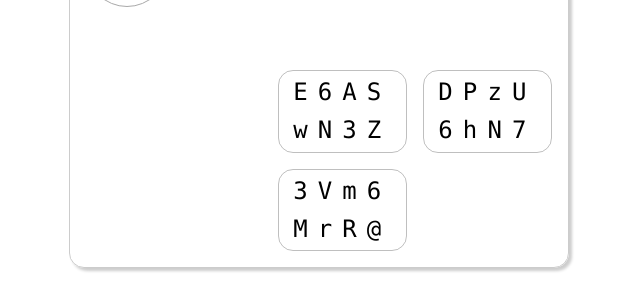
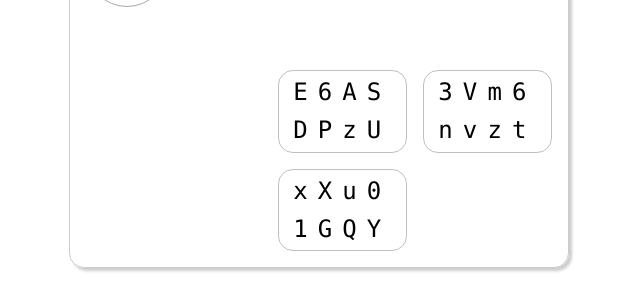
Before and after one commit to aokihu/password-card, a Next.js app: page / in a window 1280 px wide. Shown: the part 312-613 px from the top of the page, without its empty margins (321-961 px from the left). Built offline with nearby package versions, Linux system fonts and the light colour scheme.

Commit message:
使用client组件代替原来的server组件

```diff
--- /dev/null
+++ b/app/PasswordZone.tsx
@@ -0,0 +1,15 @@
+'use client';
+
+import {  customAlphabet } from "nanoid";
+import { FC } from "react";
+
+const nanoid =  customAlphabet('0123456789qwertyuiopasdfghjklzxcvbnmQWERTYUIOPASDFGHJKLZXCVBNM@#_')
+
+export default function PasswordZone() {
+  return (
+    <div className="password-card__zone">
+      <div>{nanoid(4)}</div>
+      <div>{nanoid(4)}</div>
+    </div>
+  );
+};
--- a/app/page.tsx
+++ b/app/page.tsx
@@ -1,33 +1,19 @@
-import {  customAlphabet } from "nanoid";
-import { FC } from "react";
-
-const nanoid =  customAlphabet('0123456789qwertyuiopasdfghjklzxcvbnmQWERTYUIOPASDFGHJKLZXCVBNM@#_')
-
-const PasswordZone:FC<{password: string}> = ({password}) => {
-  return (
-    <div className="password-card__zone">
-      <div>{password.slice(0,4)}</div>
-      <div>{password.slice(4)}</div>
-    </div>
-  );
-};
+import PasswordZone from "./PasswordZone";
 
 export default function Page() {
-  const passwords = [...Array(3)].map(p => nanoid(8))
-
   return (
     <div className="password-card-container">
       <div className="password-card__head">
         <div className="password-card__logo">LOGO</div>
         <div className="password-card__account">
           Account
-        </div>·
+        </div>
       </div>
       <div className="password-card__body">
         <div className="password-card__zones">
-          {
-            passwords.map(p => <PasswordZone key={p} password={p} />)
-          }
+          <PasswordZone />
+          <PasswordZone />
+          <PasswordZone />
         </div>
       </div>
     </div>
```
